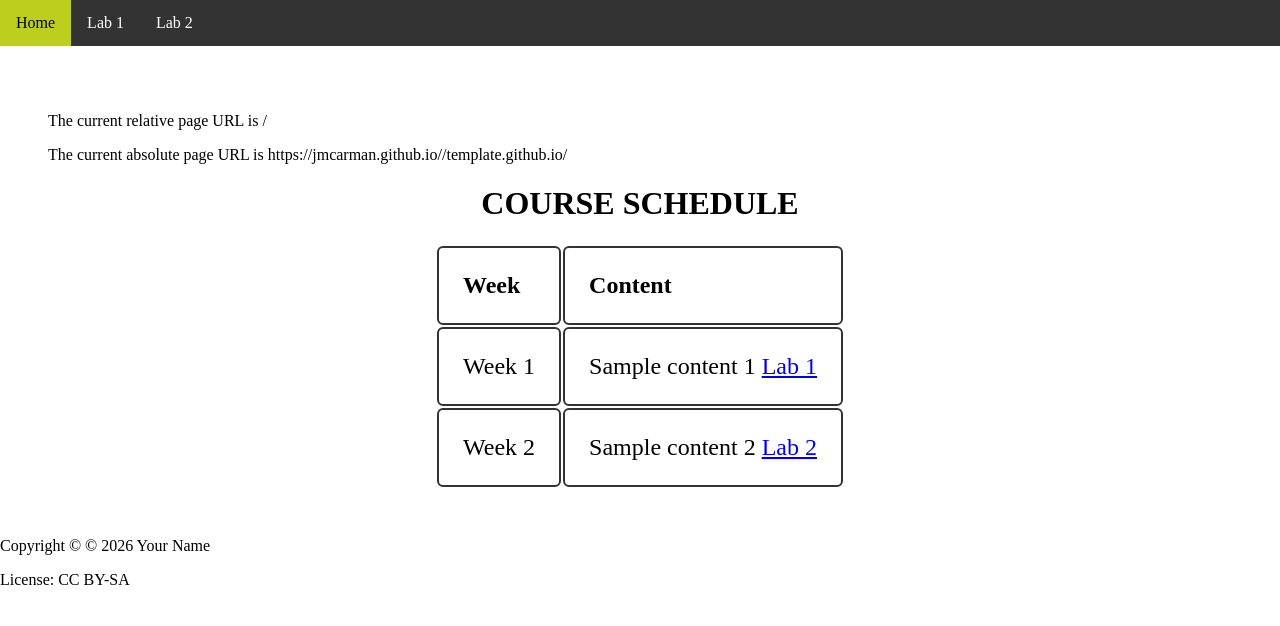
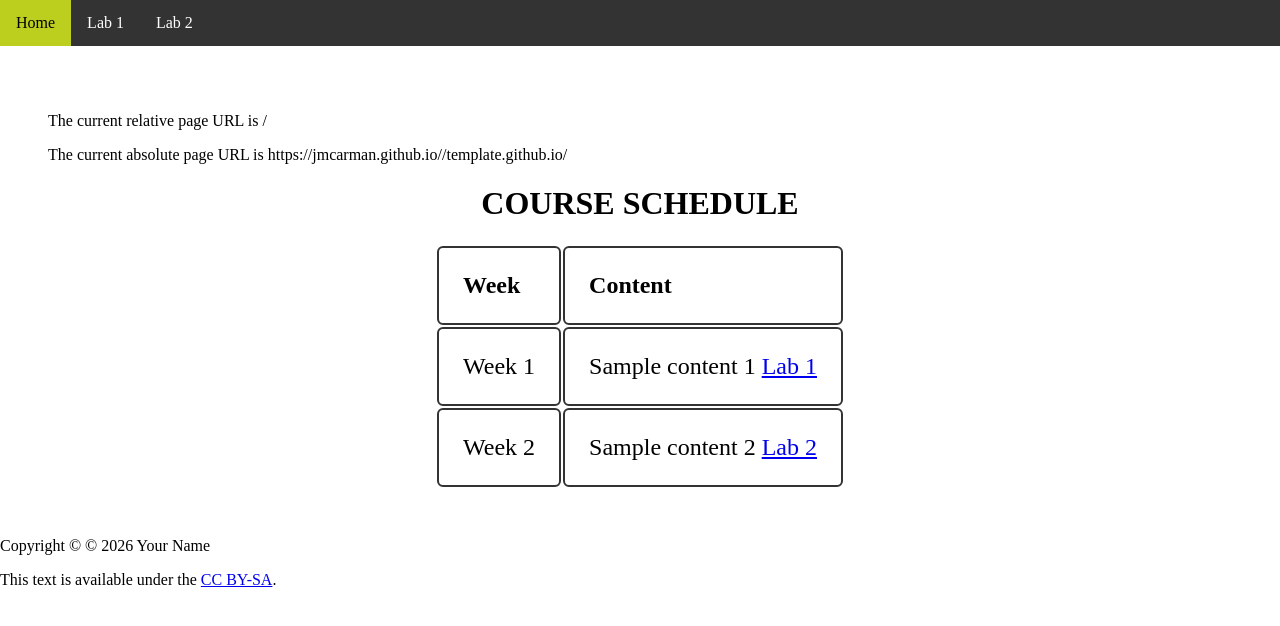
Before and after one commit to jmcarman/template.github.io, a Jekyll site: the page built from index.md, in a window 1280 px wide. Shown: the top 626 px of the page. Built offline with Jekyll 4.4.1, drawn with Linux system fonts in a browser that asks for light colours.

Commit message:
Updated footer to include a link for the license information.

```diff
--- a/_layouts/default.html
+++ b/_layouts/default.html
@@ -21,7 +21,7 @@
     </main>
     <footer>
       <p>Copyright &copy; {{ site.copyright }}</p>
-      <p>License: {{ site.license }}</p>
+      <p>This text is available under the <a href="https://creativecommons.org/licenses/by-sa/4.0/">{{ site.license }}</a>.</p>
     </footer>
   </body>
 </html>
```
